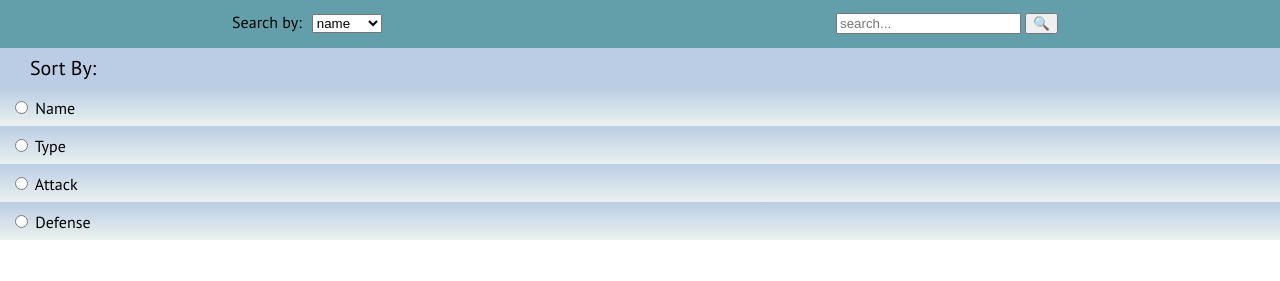
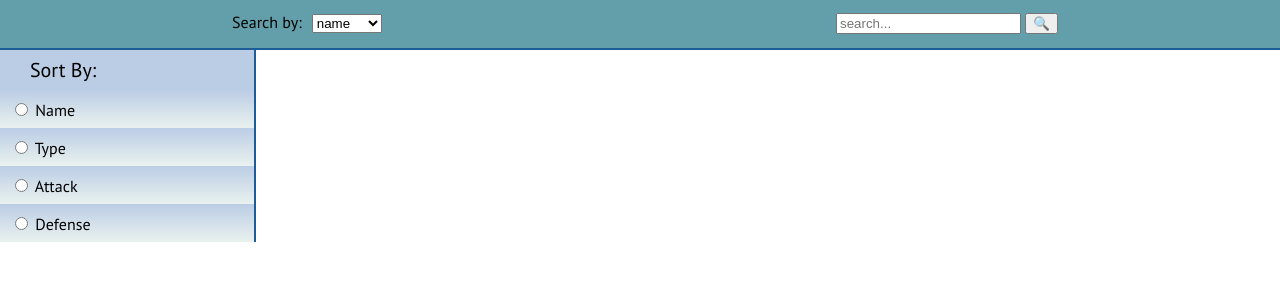
Before and after one commit to TravelFiend/pokedex, a plain HTML site: page pokedex.html in a window 1280 px wide. Shown: the part 53-334 px from the top of the page. Drawn offline with Linux system fonts and the light colour scheme; no server answers.

Commit message:
all day 2 objectives met

```diff
--- a/pokedex/Header.css
+++ b/pokedex/Header.css
@@ -1,4 +1,7 @@
 header {
+    position: fixed;
+    top: 0;
+    width: 100vw;
     display: flex;
     flex-direction: row;
     justify-content: space-between;
--- a/pokedex/PokeCard.css
+++ b/pokedex/PokeCard.css
@@ -1,6 +1,7 @@
 h2 {
     text-align: center;
     text-decoration: underline;
+    margin: 15px 0;
 }
 
 .card-img {
--- a/pokedex/Search.css
+++ b/pokedex/Search.css
@@ -5,6 +5,10 @@
     background: #639FAB;
     padding: 5px;
     border-bottom: #222222;
+}
+
+.search {
+    margin-top: 52px;
 }
 
 .search-drop {
--- a/pokedex/pokedex.css
+++ b/pokedex/pokedex.css
@@ -11,7 +11,8 @@ header { grid-area: header; }
 .cards { grid-area: cards; }
 
 @media (min-width: 600px){
-    #container {
+    .container {
+        display: grid;
         grid-template-columns: 1fr 3fr 1fr;
         grid-template-areas:
         "header header header"
@@ -19,4 +20,12 @@ header { grid-area: header; }
         "sort cards cards"
         "sort cards cards";
     }
+
+    .search {
+        border-bottom: 2px solid #1C5D99;
+    }
+
+    .sort {
+        border-right: 2px solid #1C5D99;
+    }
 }
```
